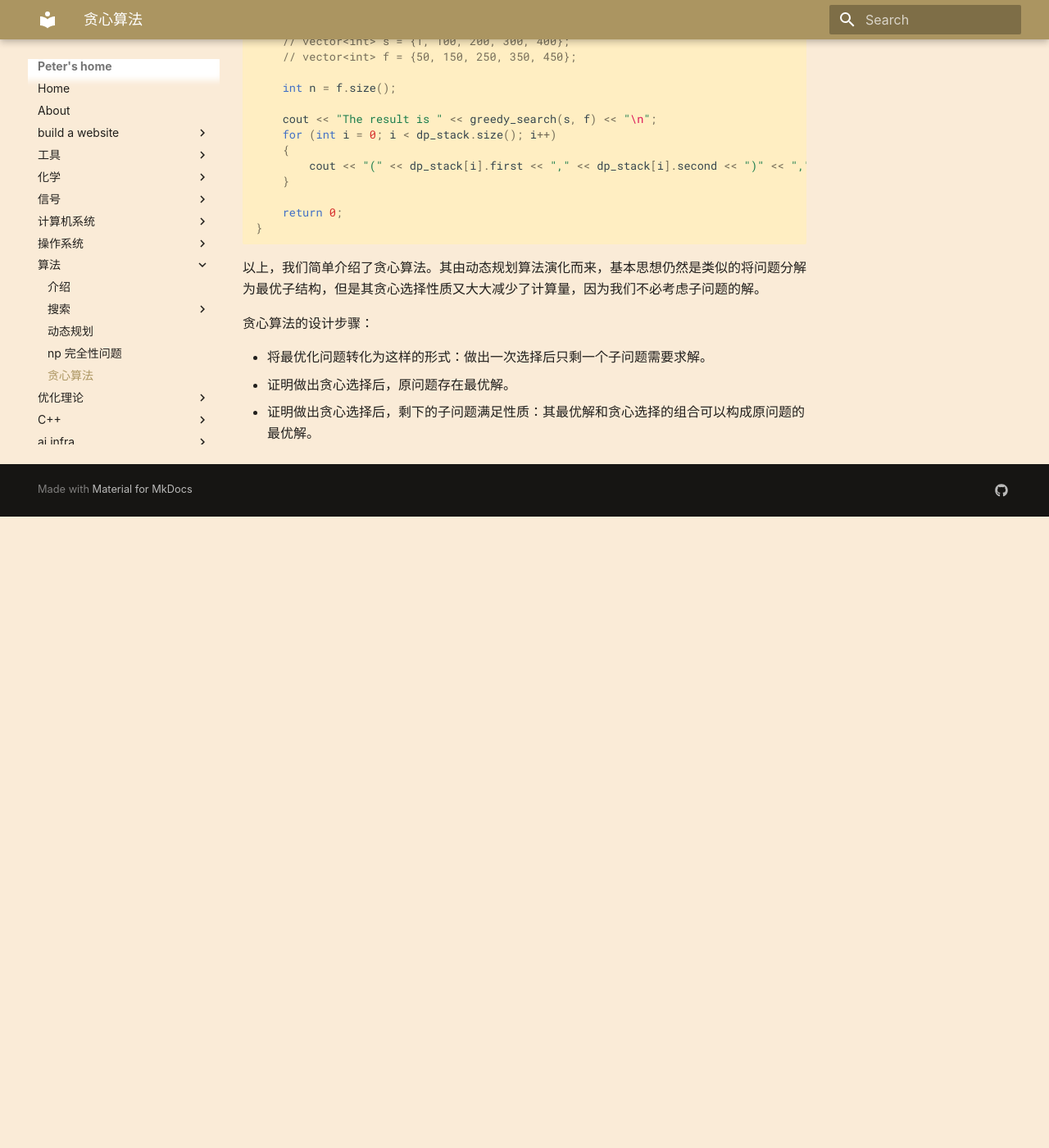
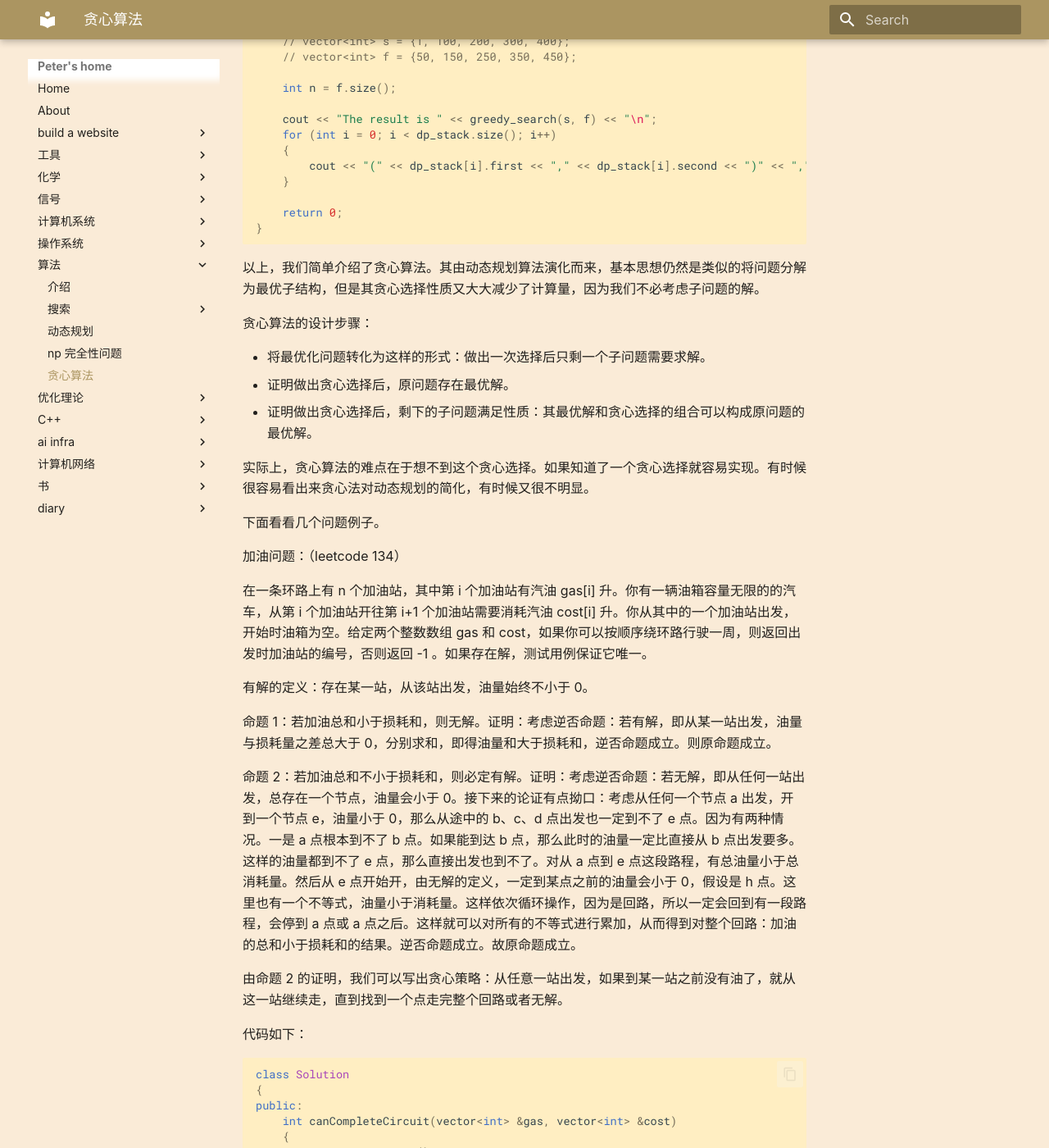
Before and after one commit to peter5723/peter5723.github.io, an MkDocs documentation site: the page built from docs/algorithm/greedy.md, in a window 1280 px wide and 1400 px high, scrolled down 4761 px. Shown: the whole window at 82% size. Built offline with MkDocs 1.6.1 and Material for MkDocs 9.7.7, drawn with Linux system fonts in a browser that asks for light colours; before the commit the page ends 5391 px from its top, so only the background shows below that; some of the changed text lies outside the part shown.

Commit message:
add greedy 2

````diff
--- a/docs/algorithm/greedy.md
+++ b/docs/algorithm/greedy.md
@@ -227,3 +227,102 @@ int main()
 - 将最优化问题转化为这样的形式：做出一次选择后只剩一个子问题需要求解。
 - 证明做出贪心选择后，原问题存在最优解。
 - 证明做出贪心选择后，剩下的子问题满足性质：其最优解和贪心选择的组合可以构成原问题的最优解。
+
+
+实际上，贪心算法的难点在于想不到这个贪心选择。如果知道了一个贪心选择就容易实现。有时候很容易看出来贪心法对动态规划的简化，有时候又很不明显。
+
+下面看看几个问题例子。
+
+加油问题：（leetcode 134）
+
+在一条环路上有 n 个加油站，其中第 i 个加油站有汽油 gas[i] 升。你有一辆油箱容量无限的的汽车，从第 i 个加油站开往第 i+1 个加油站需要消耗汽油 cost[i] 升。你从其中的一个加油站出发，开始时油箱为空。给定两个整数数组 gas 和 cost，如果你可以按顺序绕环路行驶一周，则返回出发时加油站的编号，否则返回 -1 。如果存在解，测试用例保证它唯一。
+
+有解的定义：存在某一站，从该站出发，油量始终不小于 0。
+
+命题 1：若加油总和小于损耗和，则无解。证明：考虑逆否命题：若有解，即从某一站出发，油量与损耗量之差总大于 0，分别求和，即得油量和大于损耗和，逆否命题成立。则原命题成立。
+
+命题 2：若加油总和不小于损耗和，则必定有解。证明：考虑逆否命题：若无解，即从任何一站出发，总存在一个节点，油量会小于 0。接下来的论证有点拗口：考虑从任何一个节点 a 出发，开到一个节点 e，油量小于 0，那么从途中的 b、c、d 点出发也一定到不了 e 点。因为有两种情况。一是 a 点根本到不了 b 点。如果能到达 b 点，那么此时的油量一定比直接从 b 点出发要多。这样的油量都到不了 e 点，那么直接出发也到不了。对从 a 点到 e 点这段路程，有总油量小于总消耗量。然后从 e 点开始开，由无解的定义，一定到某点之前的油量会小于 0，假设是 h 点。这里也有一个不等式，油量小于消耗量。这样依次循环操作，因为是回路，所以一定会回到有一段路程，会停到 a 点或 a 点之后。这样就可以对所有的不等式进行累加，从而得到对整个回路：加油的总和小于损耗和的结果。逆否命题成立。故原命题成立。
+
+由命题 2 的证明，我们可以写出贪心策略：从任意一站出发，如果到某一站之前没有油了，就从这一站继续走，直到找到一个点走完整个回路或者无解。
+
+代码如下：
+
+```cpp
+class Solution
+{
+public:
+    int canCompleteCircuit(vector<int> &gas, vector<int> &cost)
+    {
+        int n = gas.size();
+        // res 是我们希望求的站点解
+        int res = 0;
+        int now_gas = 0;
+        int count_road = 0;
+        // 一定不会是解的站点。
+        // 从 i+1 开始，到 i+m+1 缺油，则 i+1 到 i+m 都不是解。
+        while (res < n)
+        {
+            now_gas = 0;
+            count_road = 0;
+            for (int i = res; count_road <= n; i++, count_road++)
+            {
+
+                int j = i % n;
+                if (now_gas + gas[j] - cost[j] >= 0)
+                {
+                    now_gas += (gas[j] - cost[j]);
+
+                    continue;
+                }
+                else
+                {
+                    res = i + 1;
+                    break;
+                }
+            }
+            if (count_road == n + 1)
+            {
+                return res;
+            }
+        }
+        return -1;
+    }
+};
+```
+
+
+命题 3：若存在解，相对值的最小值那个点必定是一个解。（相对值，从任何一点出发，其相对值为 0，下一个点的相对值为前一个点加油后损耗得到的值，类似于电压）。证明：从相对值的最小值这个点出发，其初始值为 0。则路上的其他值必定高于 0，即剩下的油量，否则与相对值最小值矛盾。符合有解的定义。从而得证。
+
+由命题 1 和 3 可以写出非常简单的代码。
+
+```cpp
+class Solution {
+public:
+    int canCompleteCircuit(vector<int>& gas, vector<int>& cost) {
+        int all_cost = 0;
+        int all_gas = 0;
+        int num = 0;
+        int min_num = num;
+        int index = 0;
+        for(int i = 0; i < gas.size(); i++) {
+            all_cost += cost[i];
+            all_gas += gas[i];
+            num = num + gas[i] - cost[i];
+            if(num < min_num) {
+                index = i + 1;
+                min_num = num;
+            }
+        }
+        if(all_cost > all_gas){
+            return -1;
+        }
+        return index % gas.size();
+    }
+};
+```
+
+（另外，这个问题是否是贪心问题也是值得商榷的。题解说的方法是贪心法，但是此题似乎并不是最优化问题）
+
+找到一份很好的贪心题单，打算在里面挑几道做做。
+
+[贪心题单](https://leetcode.cn/discuss/post/3091107/fen-xiang-gun-ti-dan-tan-xin-ji-ben-tan-k58yb/)
````
